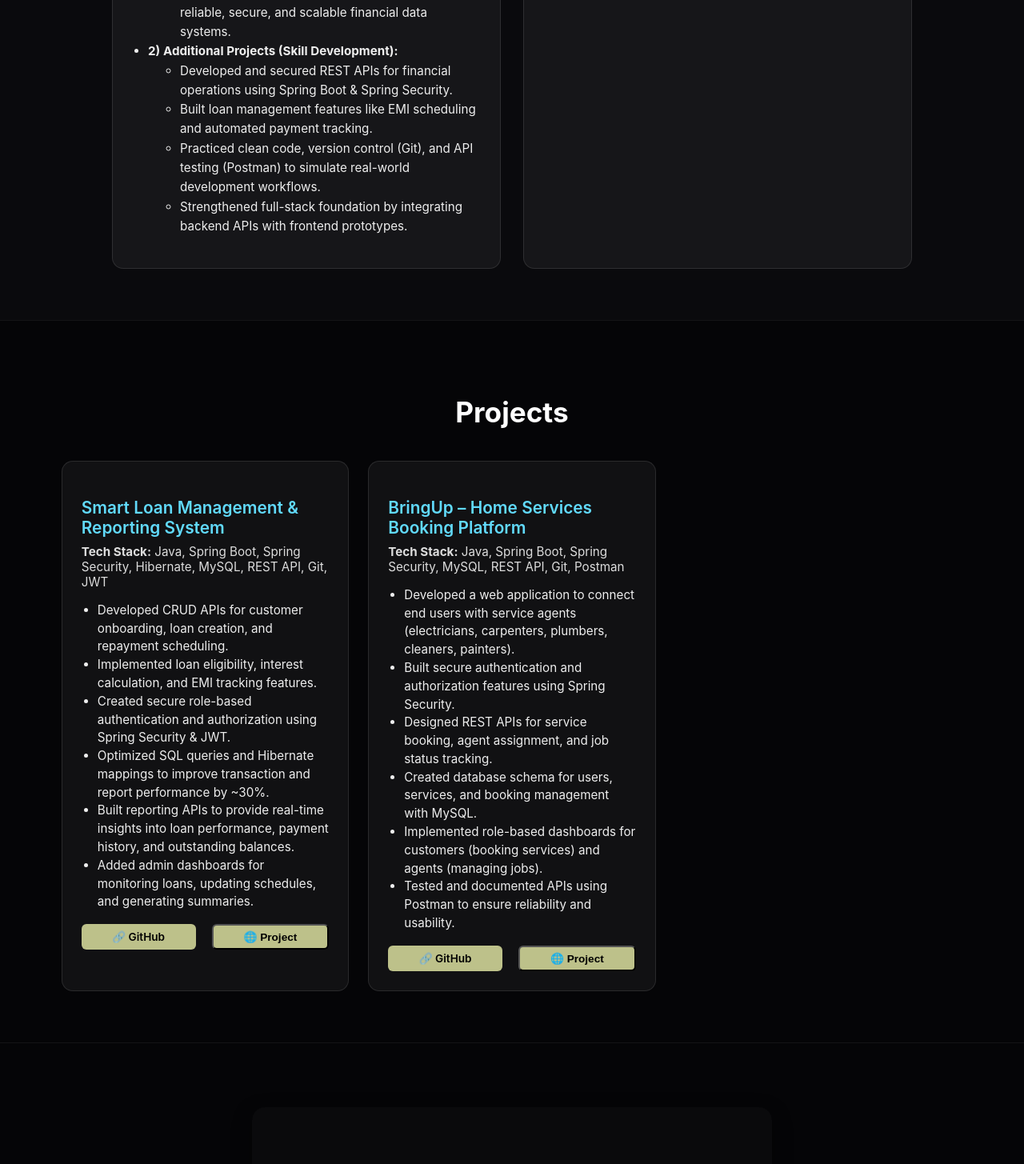
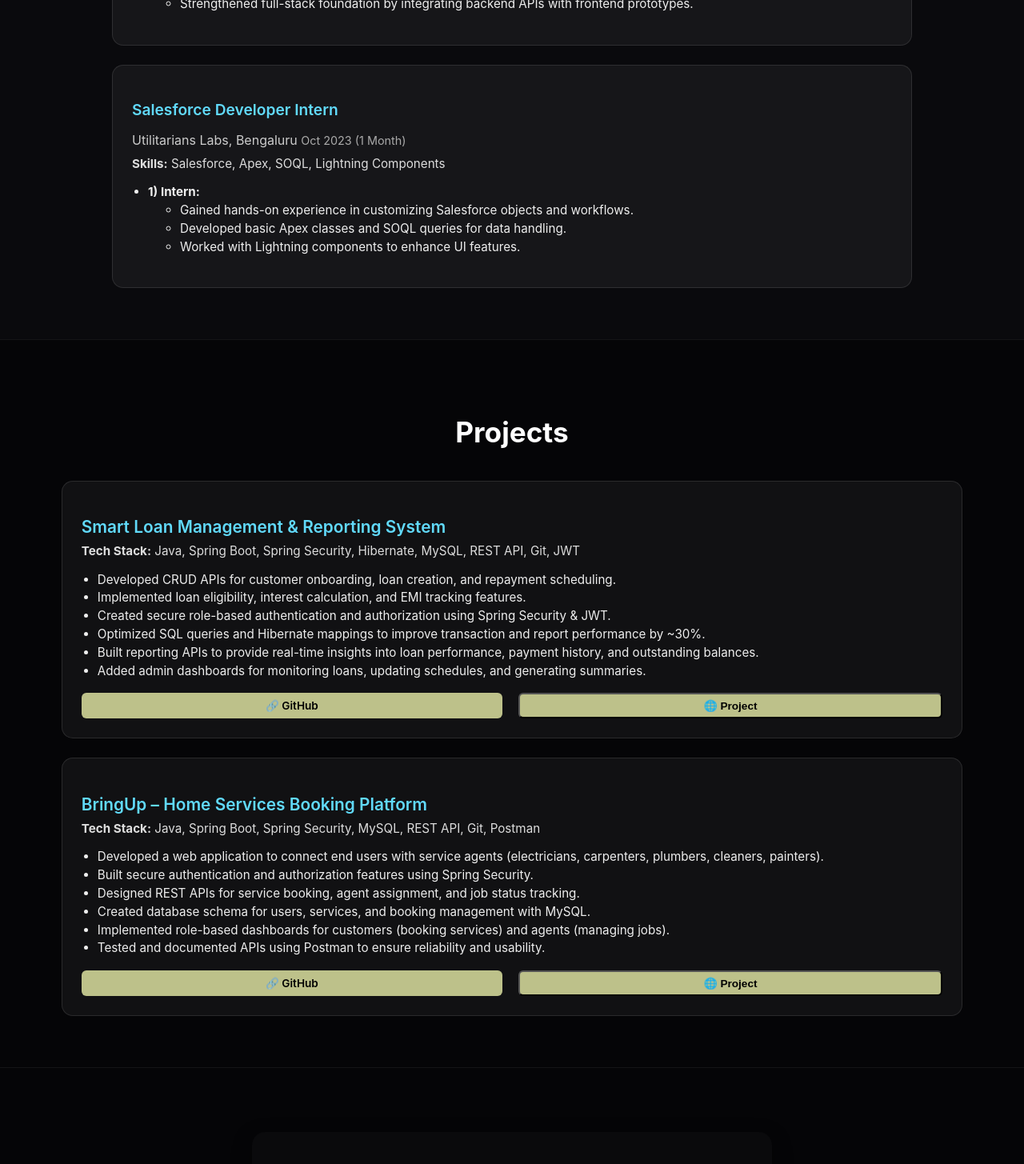
Before and after one commit to malateshmeti/MSPortfolio, a React (Create React App) app: page / in a window 1280 px wide. Shown: the part 2128-3583 px from the top of the page at 80% size. Built offline with nearby package versions, Linux system fonts and the light colour scheme.

Commit message:
Changes newly added style

```diff
--- a/src/components/MsExperience.css
+++ b/src/components/MsExperience.css
@@ -1,3 +1,4 @@
+
 /* Experience Section */
 .ms-experience {
   padding: 4rem 6%;
@@ -72,19 +73,10 @@
   padding-left: 20px;
   color: #eee;
   font-size: 0.95rem;
-  line-height: 1.6; /* ✅ slightly increased for readability */
+  line-height: 1.5;
 }
 
-/* ✅ Tablet layout */
-@media (min-width: 768px) {
-  .ms-experience-list {
-    display: grid;
-    grid-template-columns: 1fr 1fr; /* 2-column layout */
-    gap: 28px;
-  }
-}
-
-/* ✅ Mobile Fixes */
+/* ✅ Responsive Fixes */
 @media (max-width: 600px) {
   .ms-experience {
     padding: 3rem 1rem; /* reduce padding on small screens */
--- a/src/components/MsProjects.css
+++ b/src/components/MsProjects.css
@@ -3,7 +3,7 @@
   padding: 4rem 6%;
   background-color: #050507;
   border-top: 1px solid rgba(255, 255, 255, 0.06);
-  overflow-x: hidden; /* ✅ prevent horizontal scroll */
+  overflow-x: hidden;
 }
 
 .ms-projects-container {
@@ -20,16 +20,15 @@
   margin-bottom: 2.5rem;
 }
 
-/* ✅ Grid Layout for Projects */
+/* ✅ Vertical Layout (like Experience) */
 .ms-projects-list {
-  display: grid;
-  grid-template-columns: 1fr; /* 1 column mobile */
-  gap: 20px;
+  display: flex;
+  flex-direction: column; /* stack vertically */
+  gap: 24px;
 }
 
-/* Project Card */
 .ms-project-card {
-  padding: 18px; /* slightly smaller padding for mobile */
+  padding: 24px;
   border-radius: 14px;
   background: rgba(255, 255, 255, 0.05);
   border: 1px solid rgba(255, 255, 255, 0.1);
@@ -69,14 +68,14 @@
 /* Actions */
 .ms-project-actions {
   display: flex;
-  flex-wrap: wrap; /* ✅ ensures buttons wrap on mobile */
+  flex-wrap: wrap; /* ensures buttons wrap on smaller screens */
   gap: 10px;
   margin-top: 16px;
 }
 
 /* Button */
 .ms-project-btn {
-  flex: 1; /* ✅ allows buttons to resize evenly */
+  flex: 1; /* buttons grow equally when side by side */
   min-width: 120px;
   display: inline-flex;
   justify-content: center;
@@ -103,23 +102,17 @@
   margin-left: 6px;
 }
 
-/* ✅ Responsive Styles */
+/* ✅ Responsive Fixes */
+@media (max-width: 600px) {
+  .ms-projects {
+    padding: 3rem 1rem; /* reduce padding on mobile */
+  }
 
-/* Tablets */
-@media (min-width: 600px) {
-  .ms-projects-list {
-    grid-template-columns: 1fr 1fr; /* 2 columns */
-    gap: 24px; /* restore larger spacing */
+  .ms-projects-title {
+    font-size: 1.8rem;
   }
 
   .ms-project-card {
-    padding: 24px; /* restore larger padding */
+    padding: 18px;
   }
 }
-
-/* Laptops & Desktops */
-@media (min-width: 992px) {
-  .ms-projects-list {
-    grid-template-columns: 1fr 1fr 1fr; /* 3 columns */
-  }
-}
```
